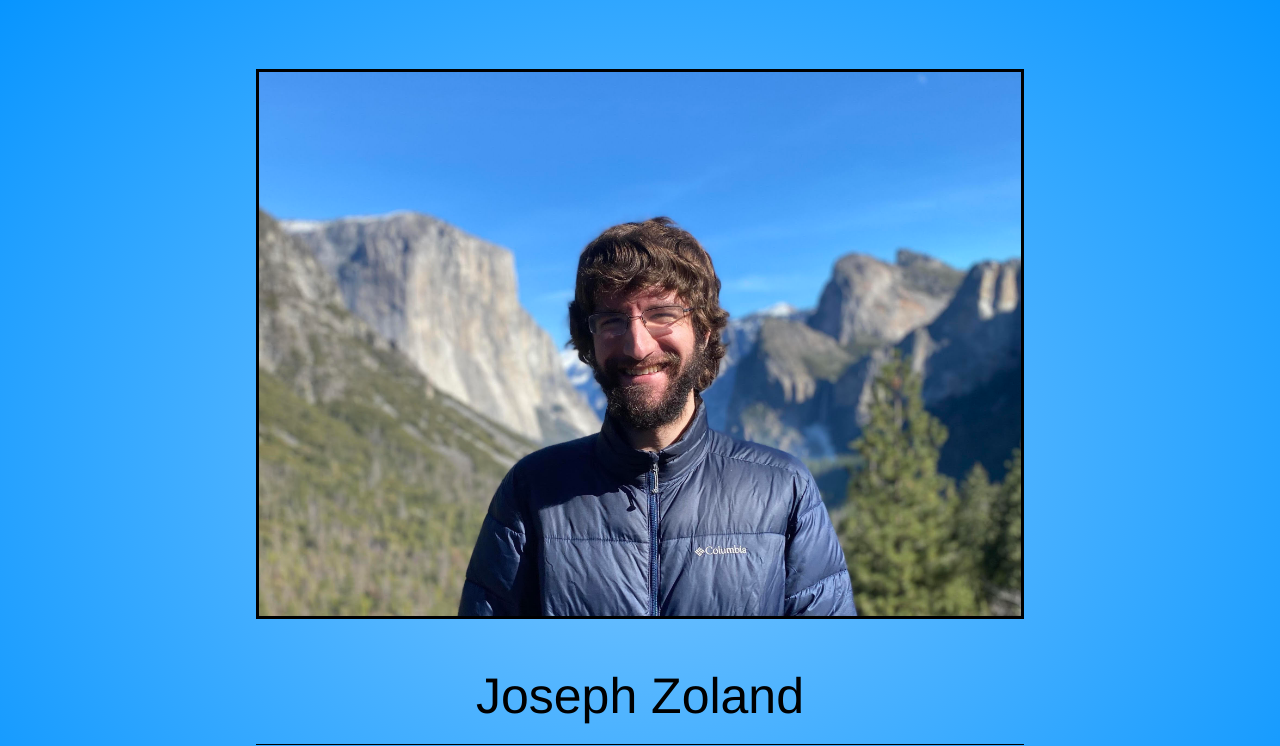
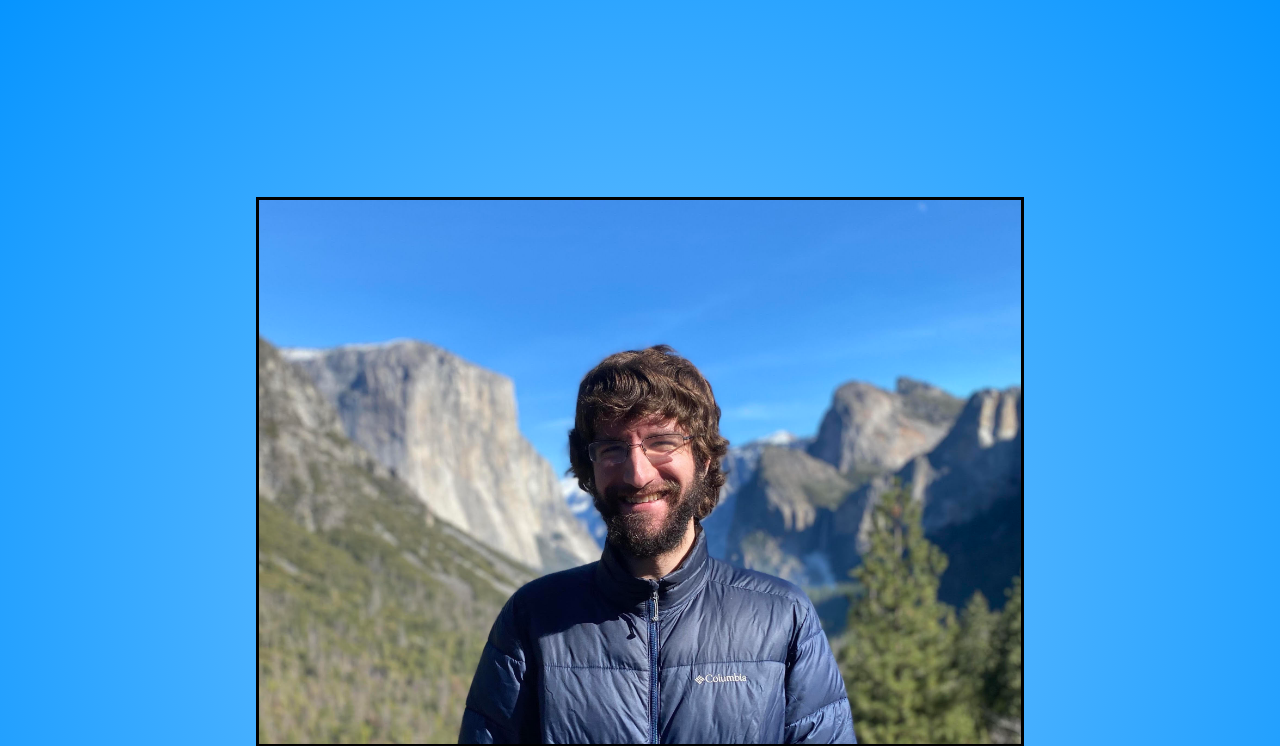
Before and after one commit to joeyzoland/joeyzoland.github.io, a plain HTML site: page index.html in a window 1280 px wide. Shown: the part 59-805 px from the top of the page. Drawn offline with nearby package versions, Linux system fonts and the light colour scheme.

Commit message:
Adjusted profile pic

```diff
--- a/index.css
+++ b/index.css
@@ -6,9 +6,6 @@
   background-color: black;
 }
 .header{
-  /* padding-left: 5px;
-  padding-right: 5px;
-  padding-bottom: 5px; */
   background-color: #e6e6e6;
 }
 .header_name{
@@ -26,8 +23,8 @@
 }
 #picture_summary{
   text-align: center;
-  padding-top: 10%;
-  padding-bottom: 10%;
+  padding-top: 20%;
+  padding-bottom: 20%;
   padding-left: 20%;
   padding-right: 20%;
   background: radial-gradient(#7fc8ff, #0092ff);
```
